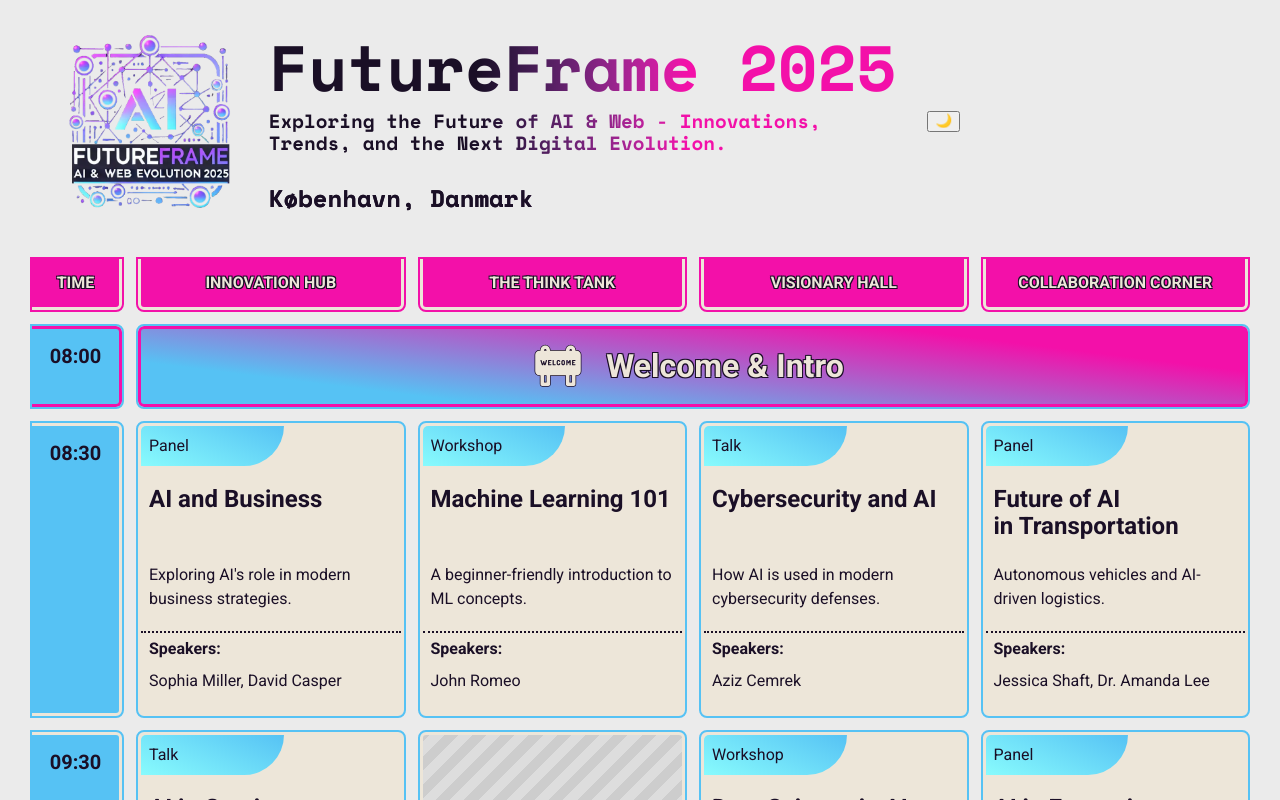
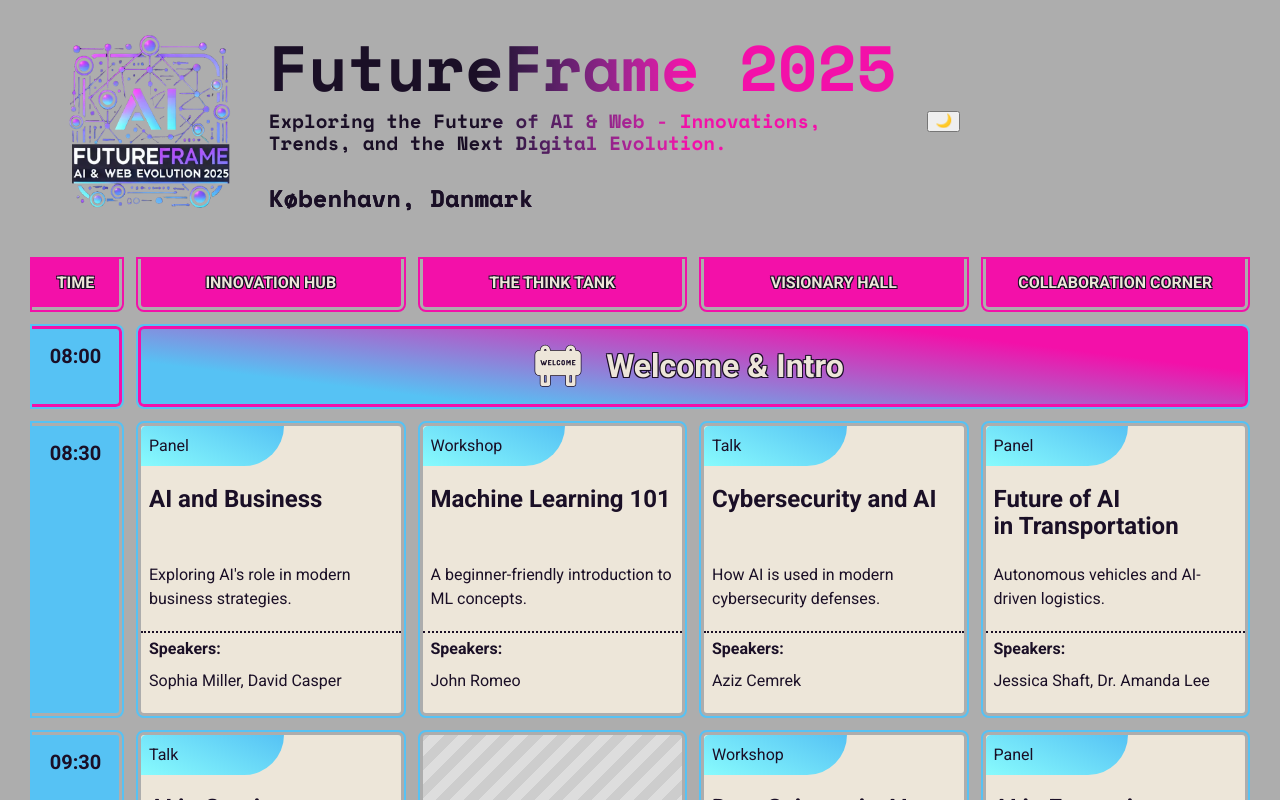
Before and after one commit to MatthiasKaesch/event-table, a React (Vite) app: page / in a window 1280 px wide. Shown: the top 800 px of the page. Built offline with nearby package versions, Linux system fonts and the light colour scheme.

Commit message:
update light color theme

```diff
--- a/src/components/Header/Header.scss
+++ b/src/components/Header/Header.scss
@@ -5,7 +5,6 @@
   align-items: center;
   justify-content: center;
   flex-wrap: wrap;
-  position: relative;
   width: 100%;
   gap: 2rem;
   padding: 2rem;
--- a/src/styling/global.css
+++ b/src/styling/global.css
@@ -11,10 +11,10 @@
 
   --textColorDark: var(--white);
   --textColorLight: var(--black);
-  --borderStepColor: var(--white);
+  --borderStepColor: var(--pageBackground);
 
   --cardBackground: var(--white);
-  --pageBackground: var(--background-light);
+  --pageBackground: var(--background-medium);
 
   /* Grid spacing */
   --gridGap: 1rem;
```
